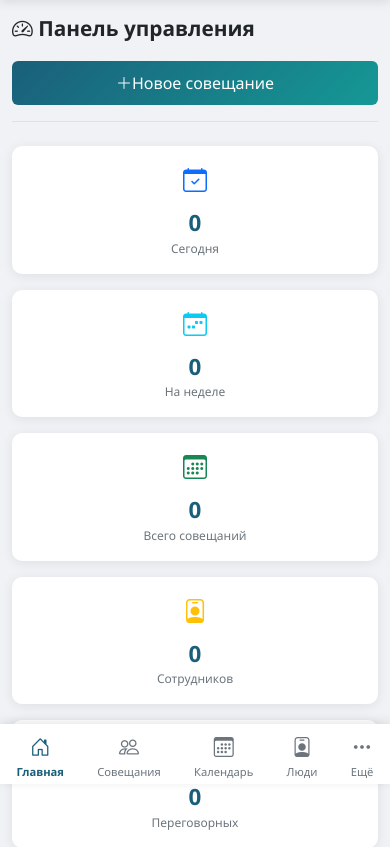
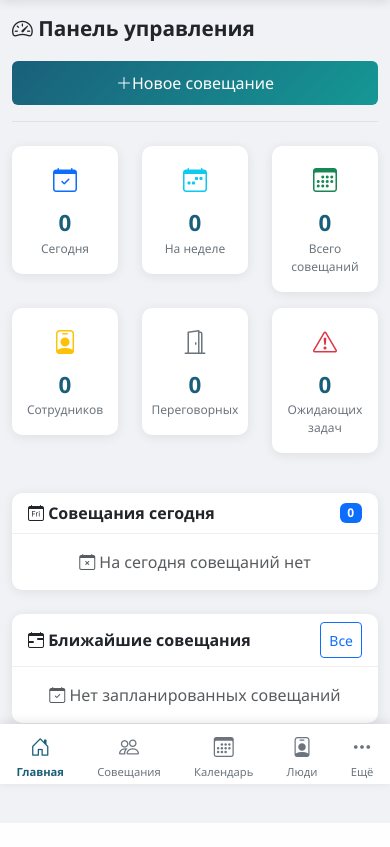
Before and after one commit to 95-Bvz/nii-aem-meetings, a Flask app: page / in a window 390 px wide. Shown: the part 60-907 px from the top of the page. After the commit the page ends 883 px from the top, so only its background shows below. Run offline with Flask 3, Linux system fonts and the light colour scheme; the visitor is signed in with stand-in values (Sample User, id 1); data that the repository does not hold is empty; some libraries are stand-ins or nearby versions.

Commit message:
index.html

```diff
--- a/app/templates/index.html
+++ b/app/templates/index.html
@@ -12,42 +12,42 @@
 
 <!-- Статистика -->
 <div class="row mb-4">
-    <div class="col-md-2 mb-3">
+    <div class="col-4 col-md-2 mb-3">
         <div class="card stat-card">
             <div class="stat-icon text-primary"><i class="bi bi-calendar-check"></i></div>
             <div class="stat-value">{{ stats.today_meetings }}</div>
             <div class="stat-label">Сегодня</div>
         </div>
     </div>
-    <div class="col-md-2 mb-3">
+    <div class="col-4 col-md-2 mb-3">
         <div class="card stat-card">
             <div class="stat-icon text-info"><i class="bi bi-calendar-week"></i></div>
             <div class="stat-value">{{ stats.week_meetings }}</div>
             <div class="stat-label">На неделе</div>
         </div>
     </div>
-    <div class="col-md-2 mb-3">
+    <div class="col-4 col-md-2 mb-3">
         <div class="card stat-card">
             <div class="stat-icon text-success"><i class="bi bi-calendar3"></i></div>
             <div class="stat-value">{{ stats.total_meetings }}</div>
             <div class="stat-label">Всего совещаний</div>
         </div>
     </div>
-    <div class="col-md-2 mb-3">
+    <div class="col-4 col-md-2 mb-3">
         <div class="card stat-card">
             <div class="stat-icon text-warning"><i class="bi bi-person-badge"></i></div>
             <div class="stat-value">{{ stats.total_employees }}</div>
             <div class="stat-label">Сотрудников</div>
         </div>
     </div>
-    <div class="col-md-2 mb-3">
+    <div class="col-4 col-md-2 mb-3">
         <div class="card stat-card">
             <div class="stat-icon text-secondary"><i class="bi bi-door-open"></i></div>
             <div class="stat-value">{{ stats.total_rooms }}</div>
             <div class="stat-label">Переговорных</div>
         </div>
     </div>
-    <div class="col-md-2 mb-3">
+    <div class="col-4 col-md-2 mb-3">
         <div class="card stat-card">
             <div class="stat-icon text-danger"><i class="bi bi-exclamation-triangle"></i></div>
             <div class="stat-value">{{ stats.pending_tasks }}</div>
```
